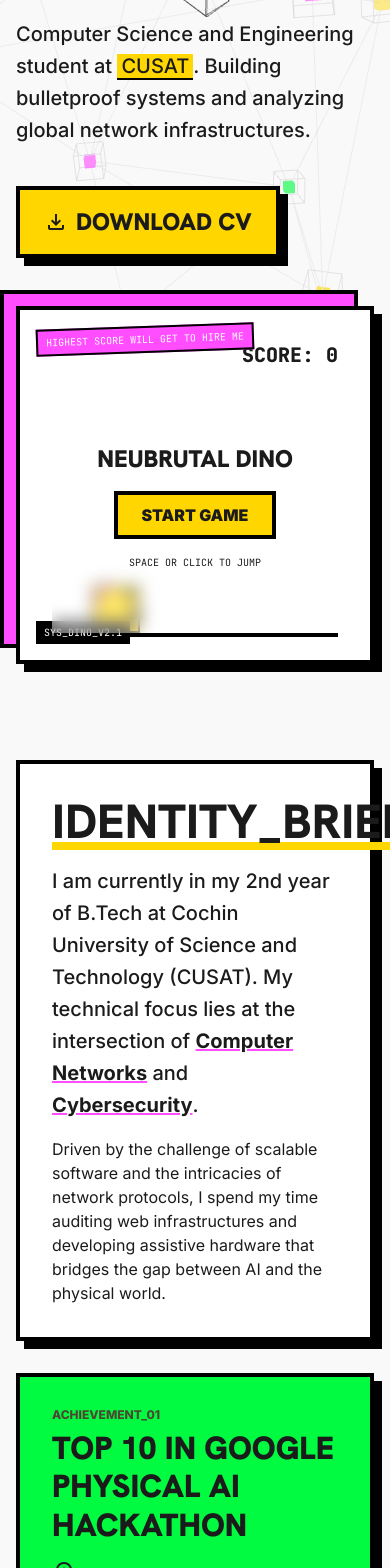
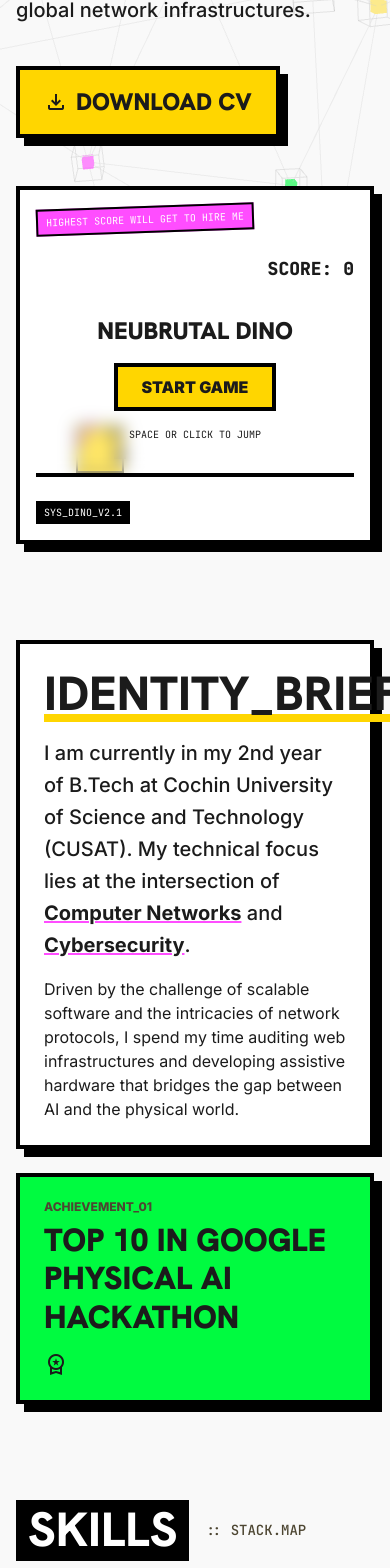
Before and after one commit to alenelias123/portfolio-neubrutalistic, a Next.js app: page / in a window 390 px wide. Shown: the part 432-2000 px from the top of the page. Built offline with nearby package versions, Linux system fonts and the light colour scheme.

Commit message:
improved mobile response

```diff
--- a/app/components/NeubrutalistDino.tsx
+++ b/app/components/NeubrutalistDino.tsx
@@ -160,12 +160,12 @@ export default function NeubrutalistDino() {
     <div
       ref={gameRef}
       onClick={handleJump}
-      className="relative w-full aspect-square flex items-center justify-center p-8 bg-white-base border-4 border-black neubrutalist-shadow cursor-pointer overflow-hidden select-none"
+      className="relative w-full aspect-square md:aspect-video lg:aspect-square flex items-center justify-center p-4 md:p-8 bg-white-base border-4 border-black neubrutalist-shadow cursor-pointer overflow-hidden select-none"
     >
       {/* Game Stage */}
-      <div className="relative w-full h-64 border-b-4 border-black mt-12">
+      <div className="relative w-full h-48 md:h-64 border-b-4 border-black mt-8 md:mt-12">
         {/* Score */}
-        <div className="absolute top-[-40px] right-0 font-label-code text-xl font-black">
+        <div className="absolute top-[-30px] md:top-[-40px] right-0 font-label-code text-lg md:text-xl font-black">
           SCORE: {Math.floor(score / 10)}
         </div>
 
--- a/app/page.tsx
+++ b/app/page.tsx
@@ -92,7 +92,7 @@ const timeline = [
       {
         dotClass: "bg-signal-pink",
         dates: "2024-2028",
-        title: "B.Tech in Engineering",
+        title: "B.Tech in Computer Science and Engineering",
         subtitle: "Cochin University of Science and Technology (CUSAT)",
         body: "Focusing on Network Engineering and System Security architectures.",
       },
@@ -150,7 +150,7 @@ export default function Home() {
             <div className="inline-block rotate-[-2deg] border-2 border-black bg-tertiary-container px-3 py-1 font-label-code text-label-code">
               SYSTEM_INIT: READY
             </div>
-            <h1 className="max-w-4xl font-display-lg text-display-lg leading-none text-on-surface md:text-[84px]">
+            <h1 className="max-w-4xl font-display-lg text-display-lg leading-none text-on-surface md:text-[84px] text-5xl">
               ALEN ELIAS CHERIAN
             </h1>
             <p className="max-w-xl font-body-lg text-body-lg text-on-surface">
@@ -176,14 +176,14 @@ export default function Home() {
             </div>
           </ScrollReveal>
 
-          <ScrollReveal direction="right" className="relative w-full flex-1">
-            <div className="absolute -left-4 -top-4 h-full w-full border-4 border-black bg-signal-pink" />
+          <ScrollReveal direction="right" className="relative w-full flex-1 max-w-md md:max-w-none">
+            <div className="absolute -left-4 -top-4 h-full w-full border-4 border-black bg-signal-pink hidden md:block" />
             <NeubrutalistDino />
           </ScrollReveal>
         </section>
 
-        <section className="grid grid-cols-1 gap-8 md:grid-cols-3">
-          <ScrollReveal direction="up" className="neubrutalist-shadow space-y-4 border-4 border-black bg-white-base p-8 md:col-span-2">
+        <section className="grid grid-cols-1 gap-6 md:gap-8 md:grid-cols-3">
+          <ScrollReveal direction="up" className="neubrutalist-shadow space-y-4 border-4 border-black bg-white-base p-6 md:p-8 md:col-span-2">
             <h2 className="font-headline-lg text-headline-lg uppercase underline decoration-cyber-yellow decoration-8 underline-offset-4">
               Identity_Brief
             </h2>
@@ -208,7 +208,7 @@ export default function Home() {
             </p>
           </ScrollReveal>
 
-          <ScrollReveal direction="up" delay={0.2} className="neubrutalist-shadow flex flex-col justify-between border-4 border-black bg-tertiary-container p-8">
+          <ScrollReveal direction="up" delay={0.2} className="neubrutalist-shadow flex flex-col justify-between border-4 border-black bg-tertiary-container p-6 md:p-8">
             <div>
               <h3 className="mb-2 font-label-caps text-label-caps text-on-surface-variant">
                 ACHIEVEMENT_01
@@ -312,11 +312,11 @@ export default function Home() {
               <h2 className="font-headline-lg text-headline-lg uppercase">
                 {section.heading}
               </h2>
-              <div className="relative ml-2 space-y-12 border-l-4 border-black pl-8">
+              <div className="relative ml-2 space-y-12 border-l-4 border-black pl-6 md:pl-8">
                 {section.items.map((item, itemIndex) => (
                   <div className="relative" key={itemIndex}>
                     <div
-                      className={`absolute -left-[42px] top-0 h-4 w-4 border-4 border-black ${item.dotClass}`}
+                      className={`absolute -left-[34px] md:-left-[42px] top-0 h-4 w-4 border-4 border-black ${item.dotClass}`}
                     />
                     <span className="bg-on-background px-2 py-1 font-label-code text-label-code text-terminal-green">
                       {item.dates}
```
